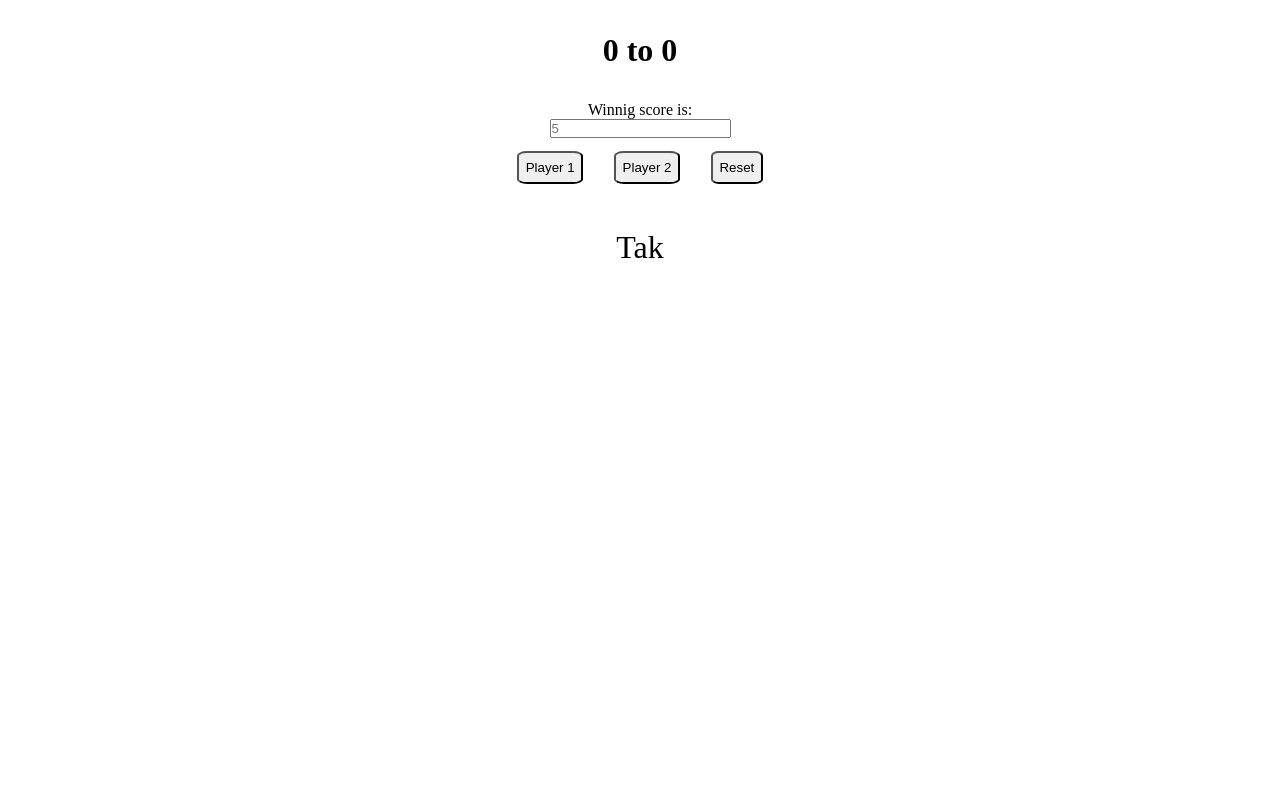
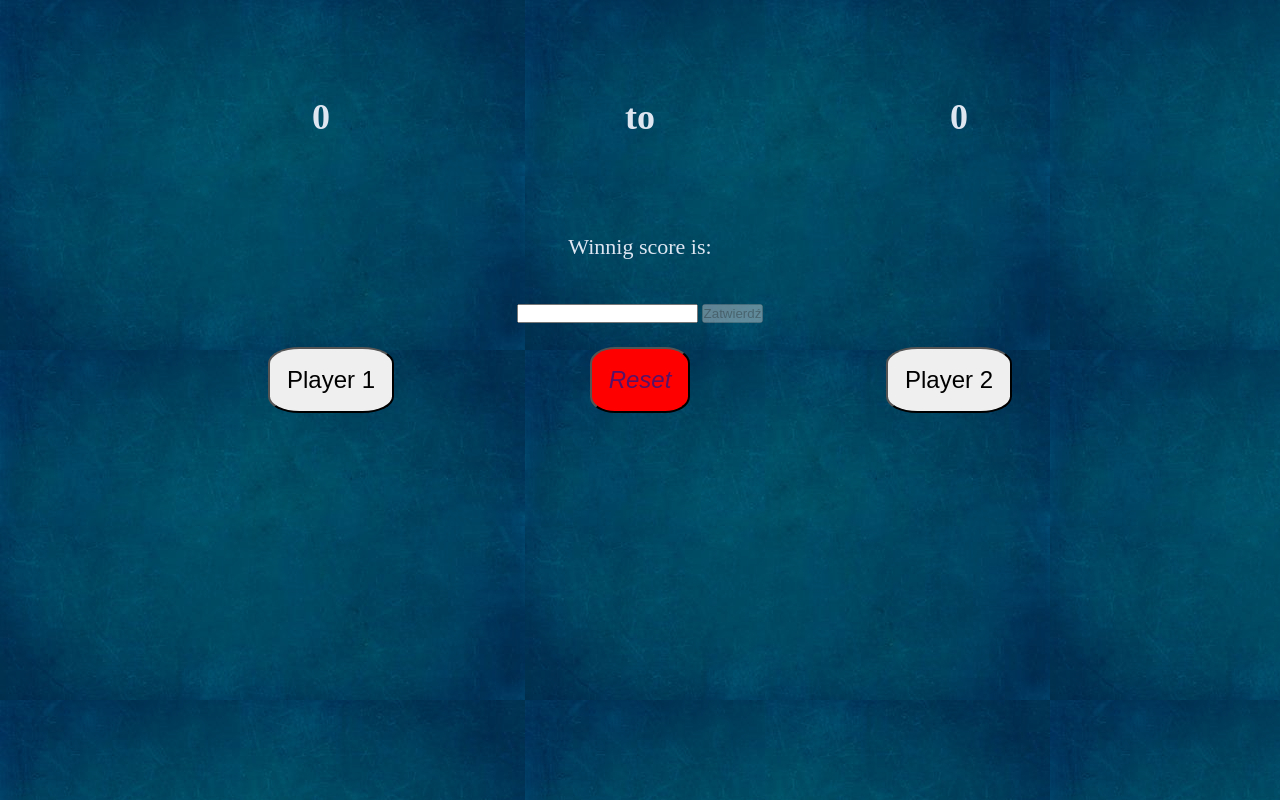
Before and after one commit to Sulabasana/winCounter, a plain HTML site: page index.html in a window 1280 px wide. Drawn offline with Linux system fonts and the light colour scheme.

Commit message:
Canvas added to HTML, CSS improved(background added, padding, floats. JS improved - new functionality added

```diff
--- a/index.html
+++ b/index.html
@@ -6,22 +6,29 @@
 </head>
 <body>
 	<header>
-		<h1><span class='p1'>0</span> to <span class="p2">0</span></h1>
+
 	</header>
-	<div class="winnig">
+	<div class="read">
+		<h2><span class='p1'>0</span> to <span class="p2">0</span></h2>
+	</div>
+	<div class="winning">
 		<p>Winnig score is: <span id='win'> </span></p>
 	</div>
 	<div class="interactive">
-		<input type="number" class="rounds" placeholder="5">
+		<!-- <input type="number" class="rounds" placeholder="5"> -->
+		<input type="text">
+		<input type="submit" class="like" value="Zatwierdź">
 		<div class="buttons">
 			<button id='first'>Player 1</button>
+			<button id="reset">Reset</button>
 			<button id='second'>Player 2</button>
-			<button id="reset">Reset</button>
+
 		</div>
 	</div>
 	<div id="winner">
-		Tak
+
 	</div>
+	<canvas id="canvas">Canvas is not supported in your browser.</canvas>
 	<script type="text/javascript" src="js/app.js"></script>
 </body>
 </html>
--- a/js/app.js
+++ b/js/app.js
@@ -33,7 +33,16 @@ var p2Score = 0;
 var input = document.querySelector('input')
 var win = document.getElementById('win');
 var winner = 0;
-var won = document.getElementById("winner")
+var won = document.getElementById("winner");
+var addButton = document.querySelector(".like");
+
+
+if(input.value.length === 0){
+    addButton.disabled = true;
+};
+input.addEventListener("keypress", function(){
+	addButton.disabled = false;
+});
 
 button1.addEventListener('click', function(){
 	if(!finish){
@@ -58,15 +67,21 @@ button2.addEventListener('click', function(){
 	}
 
 });
+addButton.addEventListener('click', function(){
+	win.textContent = input.value;
+	winner = Number(input.value);
+	//reset();
+});
 
 res.addEventListener('click', function(){
 	reset()
 });
-input.addEventListener("change", function(){
-	win.textContent = this.value;
-	winner = Number(this.value);
-	reset();
-	});
+// input.addEventListener("change", function(){
+// 	win.textContent = this.value;
+// 	winner = Number(this.value);
+// 	reset();
+// 	});
+
 
 function reset(){
 	p1.textContent = 0;
@@ -76,6 +91,8 @@ function reset(){
 	finish = false;
 	p1.classList.remove('winner')
 	p2.classList.remove('winner')
+	won.innerHTML="";
+	win.innerHTML="";
 
 }
 
--- a/style/style.css
+++ b/style/style.css
@@ -5,17 +5,53 @@
 }
 body{
 	text-align: center;
+	color:#dee6f2;
+	background-image: linear-gradient(rgba(0, 0, 0, 0.35), rgba(0, 0, 0, 0.35)), url("../back.jpeg");
 }
 header{
 	margin: 2em;
 }
 
+.read{
+	font-size: 24px;
+	margin: 4em;
+}
+.p1{
+	float: left;
+	margin: 0 0 0 6em;
+}
 
+.p2{
+	float: right;
+	margin: 0 6em 0 0 ;
+}
+.winning{
+	font-size: 22px;
+	margin:2em;
+	color:#dee6f2
+}
+
+/*Buttons*/
 button{
-	border-radius: 15%;
-	padding: 0.5em;
-	margin: 1em
+	border-radius: 25%;
+	padding: 0.7em;
+	margin: 1em;
+	font-size: 24px;
 }
+
+#first{
+	margin-right: 7em;
+}
+#second{
+	margin-left: 7em;
+}
+#reset{
+	font-style: italic;
+	color: #591166;
+	background-color: red;
+
+	}
+
 .winner{
 	color: #008aa0;
 }
```
Also changed, not shown: back.jpeg (added).
